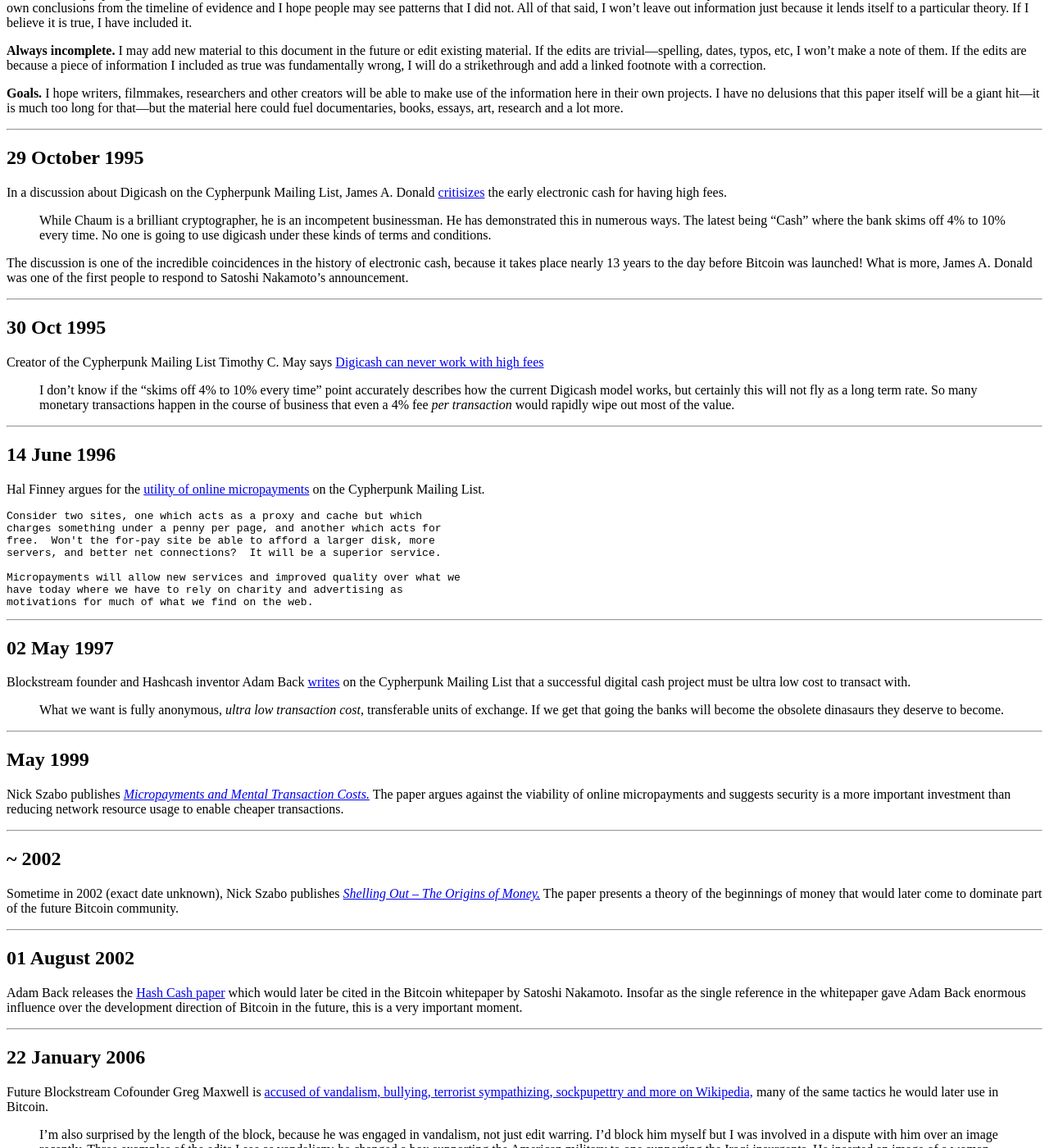
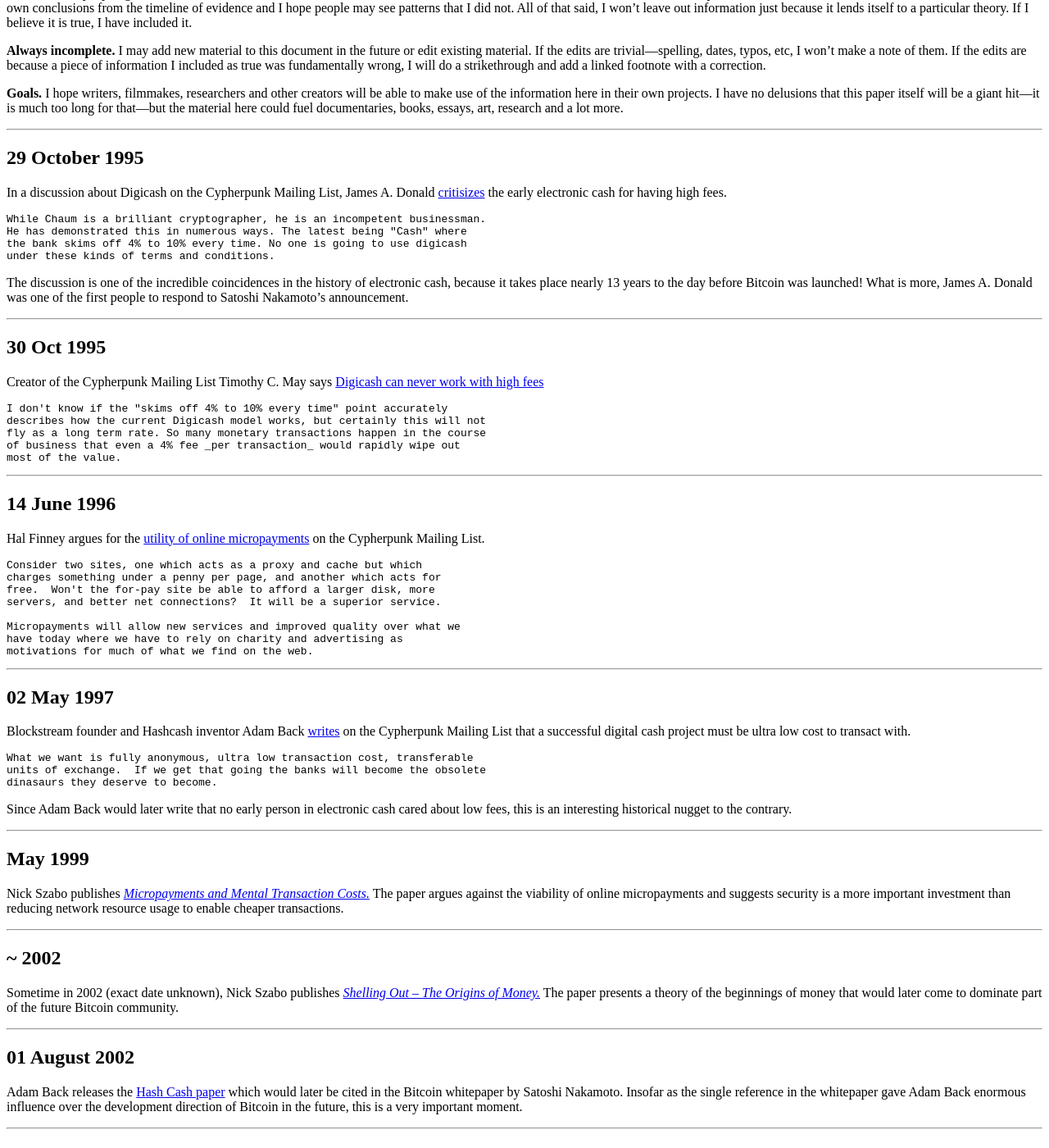
Before and after one commit to derykmakgill/website, a Jekyll site: the page built from testbtc.md, in a window 1280 px wide and 1400 px high, scrolled down 515 px. Shown: the whole window at 82% size. Built offline with Jekyll 4.4.1, drawn with Linux system fonts in a browser that asks for light colours; a script that is not in the unit is left out.

Commit message:
Update testbtc.md

````diff
--- a/testbtc.md
+++ b/testbtc.md
@@ -29,8 +29,12 @@
 James A. Donald [critisizes](http://mailing-list-archive.cryptoanarchy.wiki/archive/1995/10/cedf031887bdce1f992b8382dc4c27486c61a68bebd117b9bf2818fa2d6dbe23/)
 the early electronic cash for having high fees.
 
->While Chaum is a brilliant cryptographer, he is an incompetent businessman. He has demonstrated this in numerous ways. The latest being "Cash" where the bank skims off 4% to 10% every time. No one is going to use digicash under these kinds of terms and
-conditions.
+```
+While Chaum is a brilliant cryptographer, he is an incompetent businessman.
+He has demonstrated this in numerous ways. The latest being "Cash" where
+the bank skims off 4% to 10% every time. No one is going to use digicash
+under these kinds of terms and conditions.
+```
 
 The discussion is one of the incredible coincidences in the history of electronic cash, because it takes place nearly 13 years to the day before Bitcoin was launched! What is more, James A. Donald was one of the first people to respond to Satoshi Nakamoto's announcement.
 
@@ -40,12 +44,13 @@
 
 Creator of the Cypherpunk Mailing List Timothy C. May says [Digicash can never work with high fees](http://mailing-list-archive.cryptoanarchy.wiki/archive/1995/10/cedf031887bdce1f992b8382dc4c27486c61a68bebd117b9bf2818fa2d6dbe23/)
 
-
->I don't know if the "skims off 4% to 10% every time" point accurately
+```
+I don't know if the "skims off 4% to 10% every time" point accurately
 describes how the current Digicash model works, but certainly this will not
 fly as a long term rate. So many monetary transactions happen in the course
 of business that even a 4% fee _per transaction_ would rapidly wipe out
 most of the value.
+```
 
 ---
 
@@ -71,7 +76,13 @@
 Blockstream founder and Hashcash inventor Adam Back [writes](http://mailing-list-archive.cryptoanarchy.wiki/archive/1997/05/ef17e389556d2b6e27e8e0036a85ce1fedc73e2de871cc30728e7fc8be3d7f09/)
 on the Cypherpunk Mailing List that a successful digital cash project must be ultra low cost to transact with.
 
->What we want is fully anonymous, *ultra low transaction cost,* transferable units of exchange.  If we get that going the banks will become the obsolete dinasaurs they deserve to become.
+```
+What we want is fully anonymous, ultra low transaction cost, transferable
+units of exchange.  If we get that going the banks will become the obsolete
+dinasaurs they deserve to become.
+```
+
+Since Adam Back would later write that no early person in electronic cash cared about low fees, this is an interesting historical nugget to the contrary.
 
 ---
 
````
